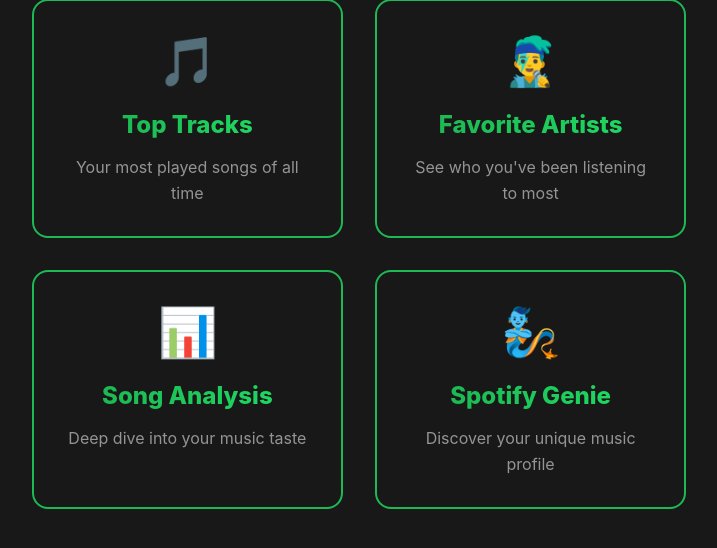
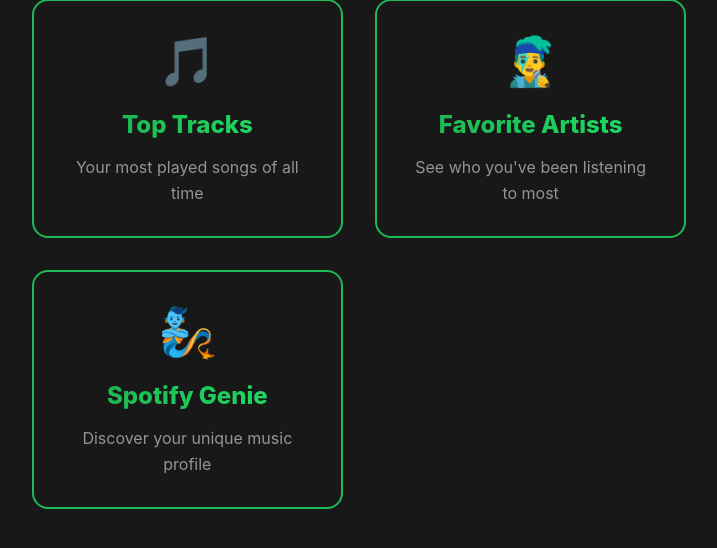
Before and after one commit to Samriddhi84/TuneStats, a Flask app: template templates/index.html in a window 1280 px wide. Shown: the part 173-721 px from the top of the page, without its empty margins (281-998 px from the left). Run offline with Flask 3, Linux system fonts and the light colour scheme; the template is opened without the code that fills it, so the values that code supplies are empty.

Commit message:
Update index.html

```diff
--- a/templates/index.html
+++ b/templates/index.html
@@ -29,11 +29,11 @@
                 <div class="button-title">Favorite Artists</div>
                 <div class="button-description">See who you've been listening to most</div>
             </a>
-            <a href="/track-analysis" class="stat-button">
+<!--             <a href="/track-analysis" class="stat-button">
                 <div class="button-icon">📊</div>
                 <div class="button-title">Song Analysis</div>
                 <div class="button-description">Deep dive into your music taste</div>
-            </a>
+            </a> -->
             <a href="/genie" class="stat-button">
                 <div class="button-icon"> 🧞</div>
                 <div class="button-title">Spotify Genie</div>
```
